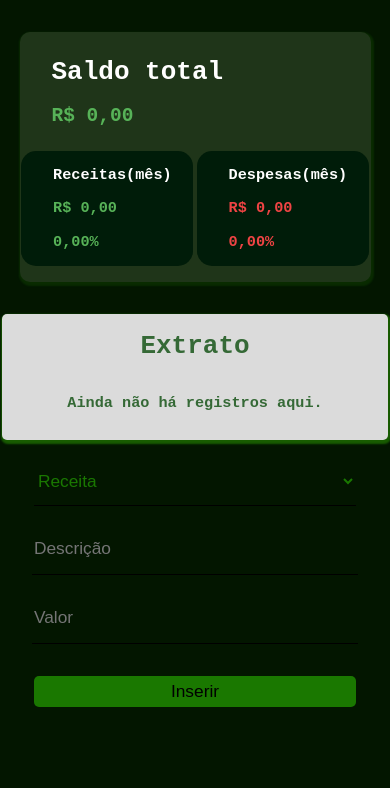
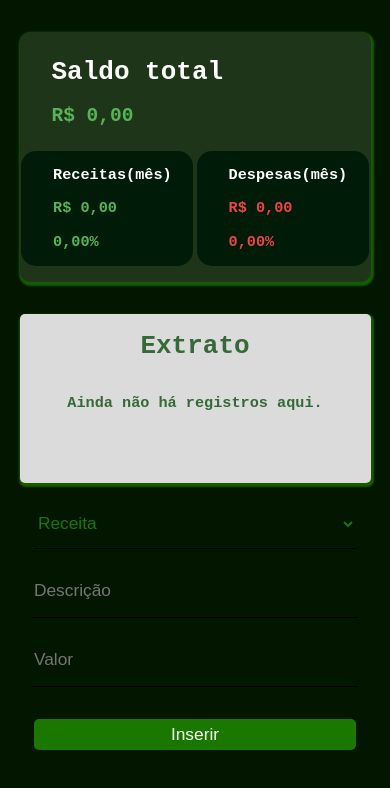
Before and after one commit to eu-nogueira/ControlaMais, a React (Vite) app: page / in a window 390 px wide. Shown: the top 788 px of the page. Built offline with nearby package versions, Linux system fonts and the light colour scheme.

Commit message:
Reajusta design mobile

```diff
--- a/src/components/Extrato/Extrato.css
+++ b/src/components/Extrato/Extrato.css
@@ -37,7 +37,8 @@
         margin: auto;
         text-align: center;
         background-color: #dbdbdb;
-        width: 99%;
+        width: 90%;
+        min-height: 20vh;
         border-radius: 5px;
         color: #356936;
         box-shadow: 1px 2px 2px 2px rgba(72, 255, 0, 0.3);
--- a/src/components/Saldo/Saldo.css
+++ b/src/components/Saldo/Saldo.css
@@ -36,6 +36,6 @@
     .saldo {
         width: 90%;
         margin: 2rem auto;
-        box-shadow: 1px 2px 2px 2px rgba(36, 129, 0, 0.2);
+        box-shadow: 1px 2px 2px 2px rgba(72, 255, 0, 0.3);
     }
 }
--- a/src/pages/Home.css
+++ b/src/pages/Home.css
@@ -24,6 +24,7 @@
     border: none;
     padding: 5px;
     background-color: rgb(26, 120, 0);
+    color: white;
     cursor: pointer;
 }
 
```
